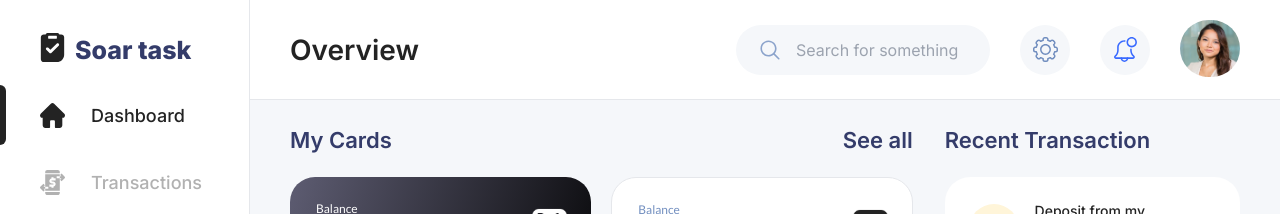
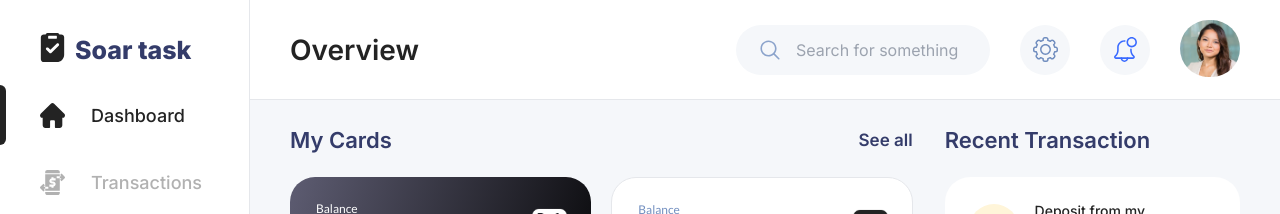
Before and after one commit to lui7henrique/soar, a React (Vite) app: page / in a window 1280 px wide. Shown: the top 214 px of the page. Built offline with nearby package versions, Linux system fonts and the light colour scheme.

Commit message:
fix: card action size

```diff
--- a/src/pages/dashboard.tsx
+++ b/src/pages/dashboard.tsx
@@ -33,7 +33,7 @@ const Card = {
 		<span
 			className={cn(
 				className,
-				"font-semibold text-[16px] text-muted-foreground desktop:text-[22px]",
+				"font-semibold text-[17px] text-muted-foreground",
 			)}
 			{...props}
 		/>
```
